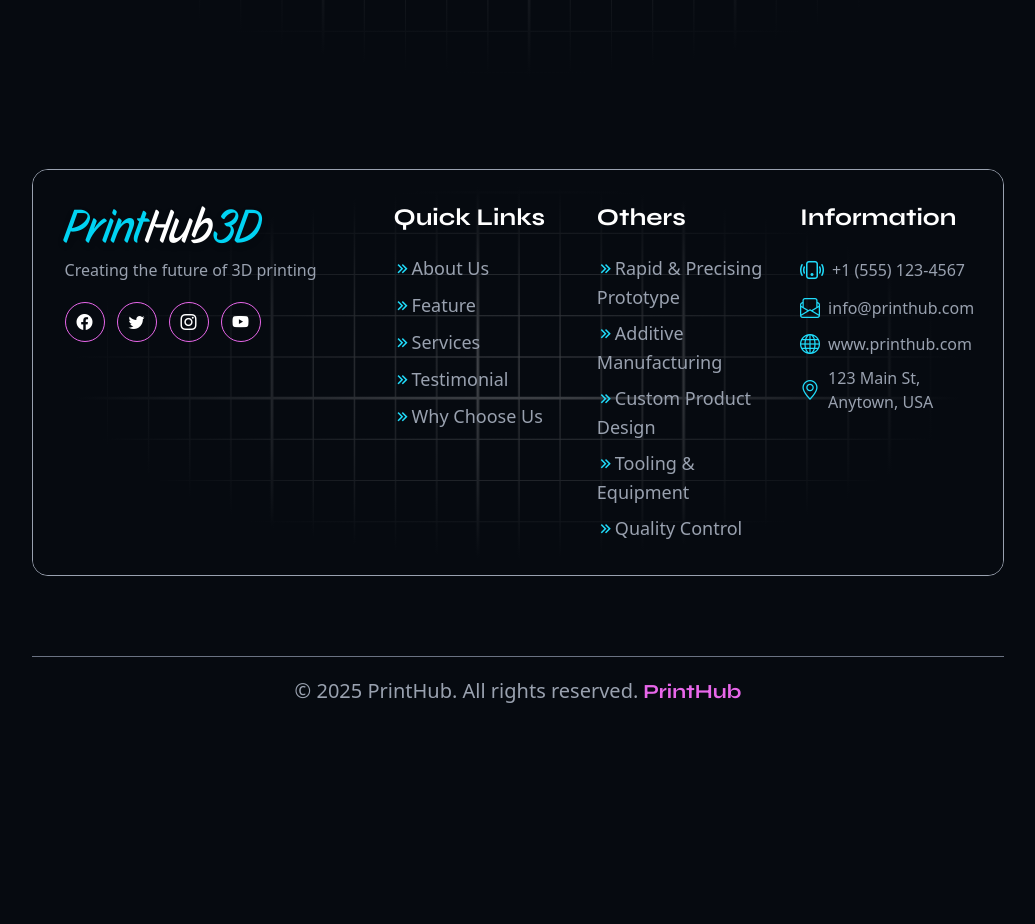
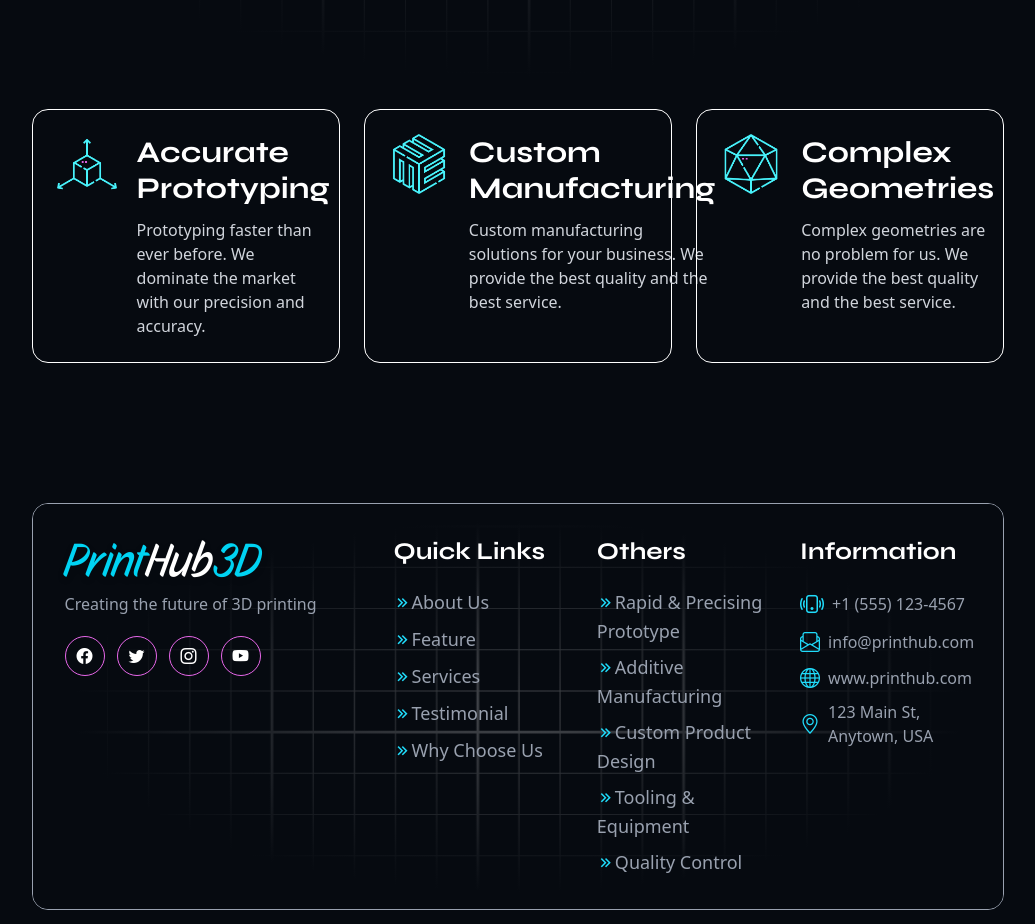
Before and after one commit to Jisap/nex16-Business-Website-PrintHub, a Next.js app: page / in a window 1280 px wide. Shown: the part 691-1615 px from the top of the page, without its empty margins (122-1157 px from the left). Before the commit the page ends 1417 px from the top, so only its background shows below. Built offline with nearby package versions, Linux system fonts and the light colour scheme.

Commit message:
feat: add initial Navbar, Index, About, and Features sections for the business website.

```diff
--- a/app/Components/Navbar/Navbar.tsx
+++ b/app/Components/Navbar/Navbar.tsx
@@ -34,6 +34,7 @@ const Navbar = () => {
         <div className="flex flex-col leading-tight font-sans text-2xl text-gray-300">
           <button
             onClick={handleLogoClick}
+            className="text-5xl StoryScript text-white drop-shadow-md cursor-pointer"
           >
             <span className="text-cyan-400">Print</span>Hub
             <span className="text-cyan-400">3D</span>
--- /dev/null
+++ b/app/Sections/About/page.tsx
@@ -0,0 +1,9 @@
+"use client"
+
+const About = () => {
+  return (
+    <div>About</div>
+  )
+}
+
+export default About
--- /dev/null
+++ b/app/Sections/Features/page.tsx
@@ -0,0 +1,60 @@
+"use client"
+
+import Image from "next/image"
+import Features1 from "@/public/Feature-1.png";
+import Features2 from "@/public/Feature-2.png";
+import Features3 from "@/public/Feature-3.png";
+
+
+
+
+
+const Features = () => {
+
+  const features = [
+    {
+      img: Features1,
+      title: "Accurate Prototyping ",
+      desc: "Prototyping faster than ever before. We dominate the market with our precision and accuracy."
+    },
+    {
+      img: Features2,
+      title: "Custom Manufacturing ",
+      desc: "Custom manufacturing solutions for your business. We provide the best quality and the best service."
+    },
+    {
+      img: Features3,
+      title: "Complex Geometries ",
+      desc: "Complex geometries are no problem for us. We provide the best quality and the best service."
+    }
+  ]
+
+
+  return (
+    <div className="px-[8%] lg:px-[12%] pb-20" id="features">
+      <div className="grid grid-cols-1 md:grid-cols-2 lg:grid-cols-3 gap-6">
+        {
+          features.map((feature, index) => (
+            <div
+              key={index}
+              className="feature-card flex flex-col md:flex-row gap-5 p-6 cursor-pointer rounded-2xl border border-white hover:border-secondary hover:translate-y-1 transition-all duration-300"
+            >
+              <Image
+                src={feature.img}
+                alt={feature.title}
+                className="w-15 h-15 object-cover"
+              />
+
+              <div className="feature-content">
+                <h3 className="text-white Syne mb-3 text-3xl font-bold">{feature.title}</h3>
+                <p className="text-gray-300 inter">{feature.desc}</p>
+              </div>
+            </div>
+          ))
+        }
+      </div>
+    </div>
+  )
+}
+
+export default Features
--- a/app/Sections/Index.tsx
+++ b/app/Sections/Index.tsx
@@ -1,10 +1,12 @@
 import React from 'react'
 import Hero from './Hero/page'
+import Features from './Features/page'
 
 const Index = () => {
   return (
     <>
       <Hero />
+      <Features />
     </>
   )
 }
```
